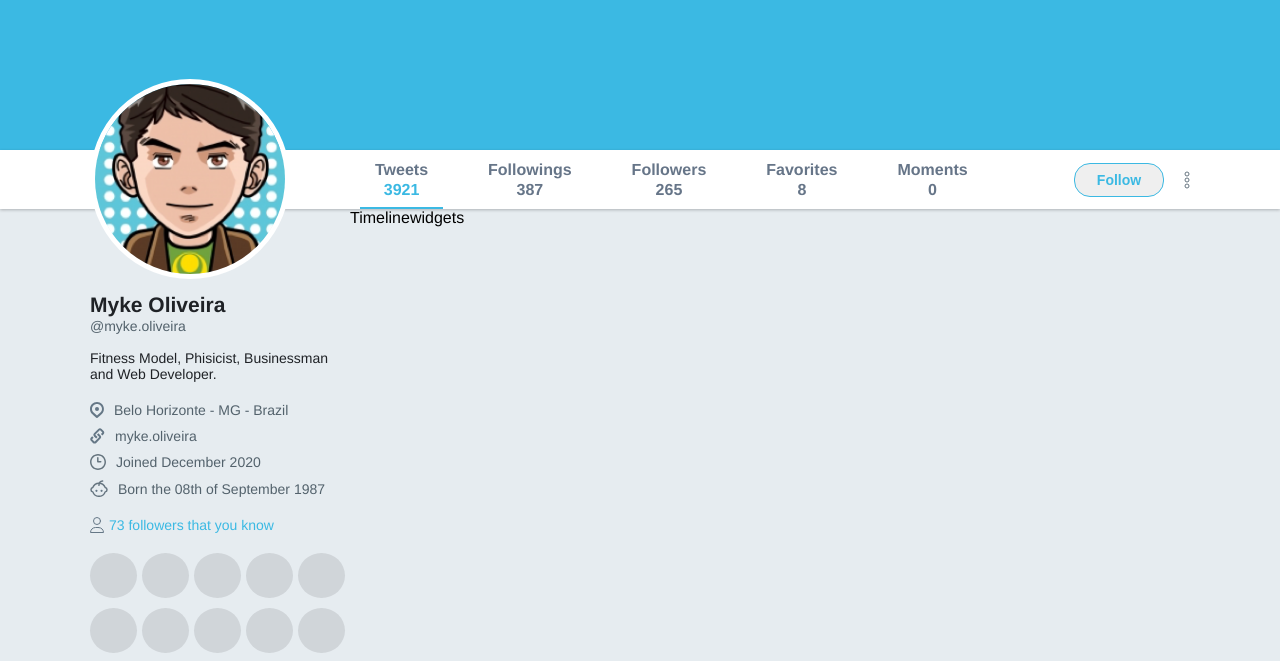
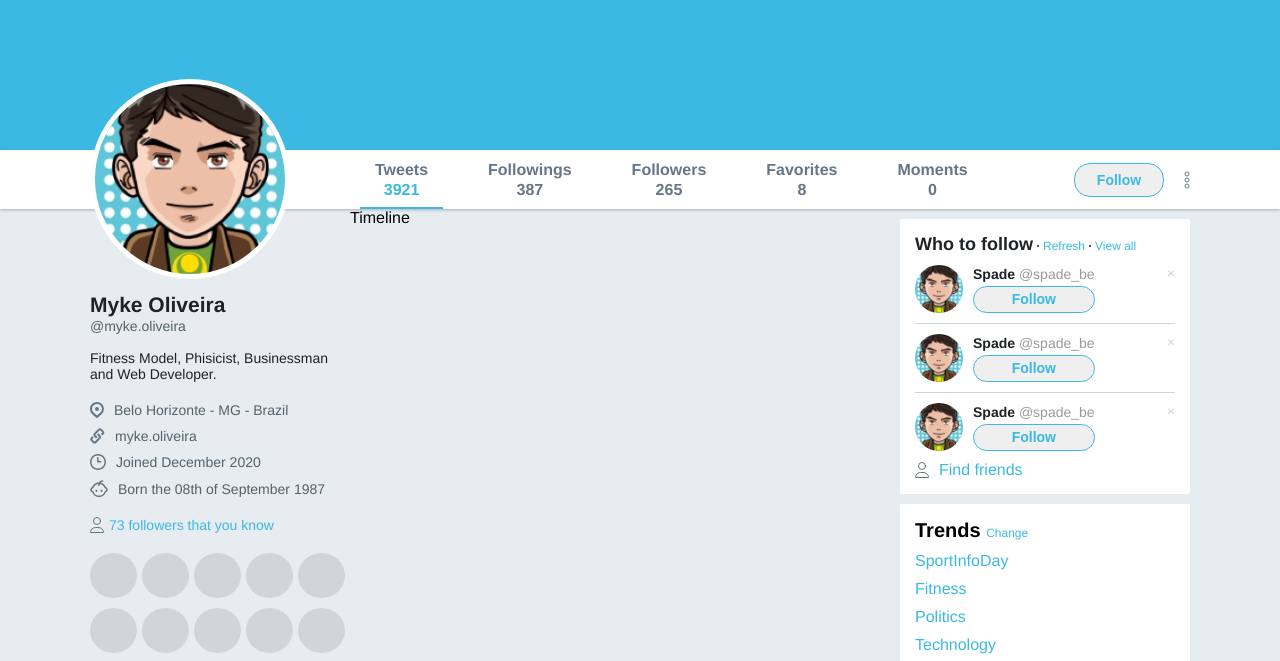
Before and after one commit to myke-oliveira/Twitter-Clone, a plain HTML site: page index.html in a window 1280 px wide. Shown: the part 276-937 px from the top of the page. Drawn offline with Linux system fonts and the light colour scheme.

Commit message:
Add widgets

```diff
--- a/index.html
+++ b/index.html
@@ -99,7 +99,63 @@
         </div>
       </aside>
       <section class="timeline">Timeline</section>
-      <aside class="widgets">widgets</aside>
+      <aside class="widgets">
+        <div class="widget follow">
+          <div class="title">
+            <strong>Who to follow</strong>
+            <a href="">Refresh</a>
+            <a href="">View all</a>
+          </div>
+          <ul>
+            <li>
+              <div class="profile">
+                <img src="/images/avatar.png" alt="Avatar">
+                <div class="info">
+                  <strong>Spade <span>@spade_be</span></strong>
+                  <button>Follow</button>
+                </div>
+              </div>
+              <a href="">&times</a>
+            </li>
+            <li>
+              <div class="profile">
+                <img src="/images/avatar.png" alt="Avatar">
+                <div class="info">
+                  <strong>Spade <span>@spade_be</span></strong>
+                  <button>Follow</button>
+                </div>
+              </div>
+              <a href="">&times</a>
+            </li>
+            <li>
+              <div class="profile">
+                <img src="/images/avatar.png" alt="Avatar">
+                <div class="info">
+                  <strong>Spade <span>@spade_be</span></strong>
+                  <button>Follow</button>
+                </div>
+              </div>
+              <a href="">&times</a>
+            </li>
+          </ul>
+          <a href=""><img src="/images/followers.svg" alt="">Find friends</a>
+        </div>
+        <div class="widget trends">
+          <strong>Trends <a>Change</a></strong>
+          <ul>
+            <li><a href="">SportInfoDay</a></li>
+            <li><a href="">Fitness</a></li>
+            <li><a href="">Politics</a></li>
+            <li><a href="">Technology</a></li>
+            <li><a href="">Art</a></li>
+            <li><a href="">Travelling</a></li>
+            <li><a href="">SomethingElse</a></li>
+          </ul>
+        </div>
+        <div class="about-twitter">
+          &copy Twitter
+        </div>
+      </aside>
     </div>
   </body>
 </html>
--- a/style.css
+++ b/style.css
@@ -267,8 +267,7 @@ div.wrapper-content aside.profile .followers ul li {
   height: 45px;
   background: #D0D5D9;
   border-radius: 50%;
-  flex-grow: 1;
-  flex-shrink: 0;
+  flex: 1 0 auto;
   margin: 0 5px 10px 0;
 }
 
@@ -285,6 +284,157 @@ div.wrapper-content aside.profile .images ul li {
   height: 80px;
   background: #D0D5D9;
   border-radius: 8px;
-  flex-shrink: 0;
+  flex : 1 0 auto;
   margin: 0 5px 5px 0;
 }
+
+div.wrapper-content .timeline {
+  flex: 1;
+}
+
+div.wrapper-content aside.widgets {
+  width: 290px;
+  margin-top: 10px
+}
+
+div.wrapper-content aside.widgets .widget {
+  background: #FFF;
+  padding: 15px;
+}
+
+div.wrapper-content aside.widgets .widget .title {
+  display: flex;
+  align-items: baseline;
+}
+
+div.wrapper-content aside.widgets .widget .title strong {
+  font-size: 18px;
+  color: #1f2226;
+}
+
+div.wrapper-content aside.widgets .widget .title a {
+  color: #3bb9e3;
+  font-size: 12px;
+  text-decoration: none;
+  position: relative;
+  padding-left: 10px;
+}
+
+div.wrapper-content aside.widgets .widget .title a::before {
+  content: "";
+  width: 2px;
+  height: 2px;
+  border-radius: 50%;
+  background: #222;
+  position: absolute;
+  left: 4px;
+  top: 6px;
+}
+
+div.wrapper-content aside.widgets .follow ul {
+  list-style: none;
+  margin-top: 10px;
+}
+
+div.wrapper-content aside.widgets .follow ul li {
+  display: flex;
+  justify-content: space-between;
+  border-bottom: 1px solid #ccd6dd;
+  padding-bottom: 10px;
+  margin-bottom: 10px;
+}
+
+div.wrapper-content aside.widgets .follow ul li:last-child {
+  margin-bottom: 0;
+  padding-bottom: 0;
+  border: 0;
+}
+
+div.wrapper-content aside.widgets .follow ul li .profile {
+  display: flex;
+  align-items: center;
+}
+
+div.wrapper-content aside.widgets .follow ul li .profile img {
+  width: 48px;
+  height: 48px;
+  border-radius: 50%;
+}
+
+div.wrapper-content aside.widgets .follow ul li .profile .info {
+  margin-left: 10px;
+  display: flex;
+  flex-direction: column;
+}
+
+div.wrapper-content aside.widgets .follow ul li .profile .info strong {
+  font-size: 14px;
+  color: #1F2326;
+}
+
+div.wrapper-content aside.widgets .follow ul li .profile .info strong span {
+  font-weight: normal;
+  color: #9a9a9a
+}
+
+div.wrapper-content aside.widgets .follow ul li .profile .info button {
+  height: 27px;
+  margin-top: 4px;
+  font-weight: bold;
+  font-size: 14px;
+  color: #3bb9e3;
+  border: 1px solid #3bb9e3;
+  border-radius: 16px;
+}
+
+div.wrapper-content aside.widgets .follow ul li > a {
+  color: #CCD6DD;
+  text-decoration: none;
+  font-size: 14px;
+}
+
+div.wrapper-content aside.widgets .follow > a {
+  text-decoration: none;
+  display: flex;
+  align-items: center;
+  color : #3bb9e3;
+  margin-top: 10px;
+}
+
+div.wrapper-content aside.widgets .follow > a img {
+  margin-right: 10px;
+}
+
+div.wrapper-content aside.widgets .trends {
+  margin-top: 10px;
+}
+
+div.wrapper-content aside.widgets .trends strong {
+  font-size: 20px;
+}
+
+div.wrapper-content aside.widgets .trends strong a {
+  font-weight: normal;
+  font-size: 12px;
+  color: #3bb9e3;
+}
+
+div.wrapper-content aside.widgets .trends ul {
+  margin-top: 10px;
+  list-style: none;
+}
+
+div.wrapper-content aside.widgets .trends ul li {
+  margin-top: 10px;
+}
+
+div.wrapper-content aside.widgets .trends ul li a {
+  color : #3bb9e3;
+  text-decoration: none;
+}
+
+div.wrapper-content aside .about-twitter {
+  margin-top: 10px;
+  padding: 5px;
+  color: #9a9a9a;
+}
```
